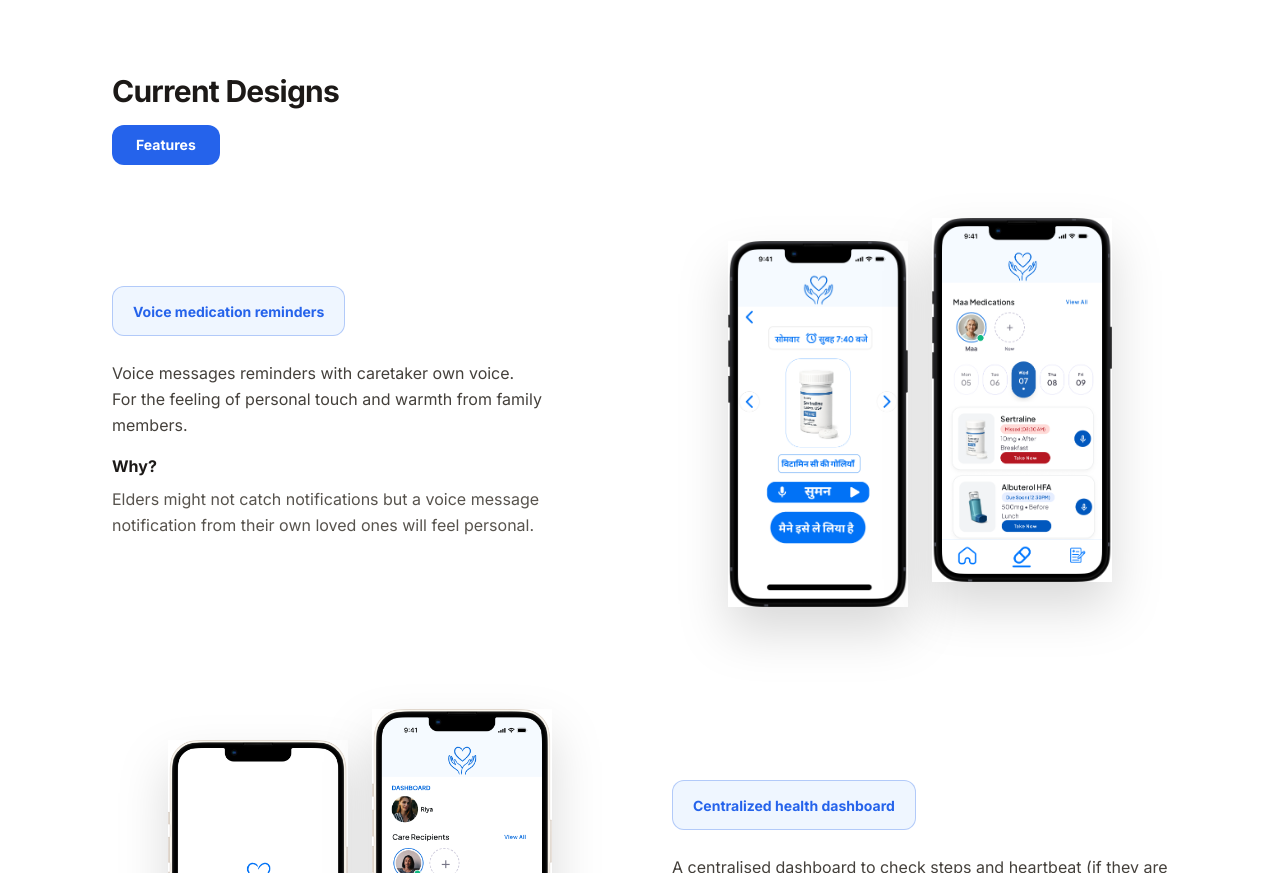
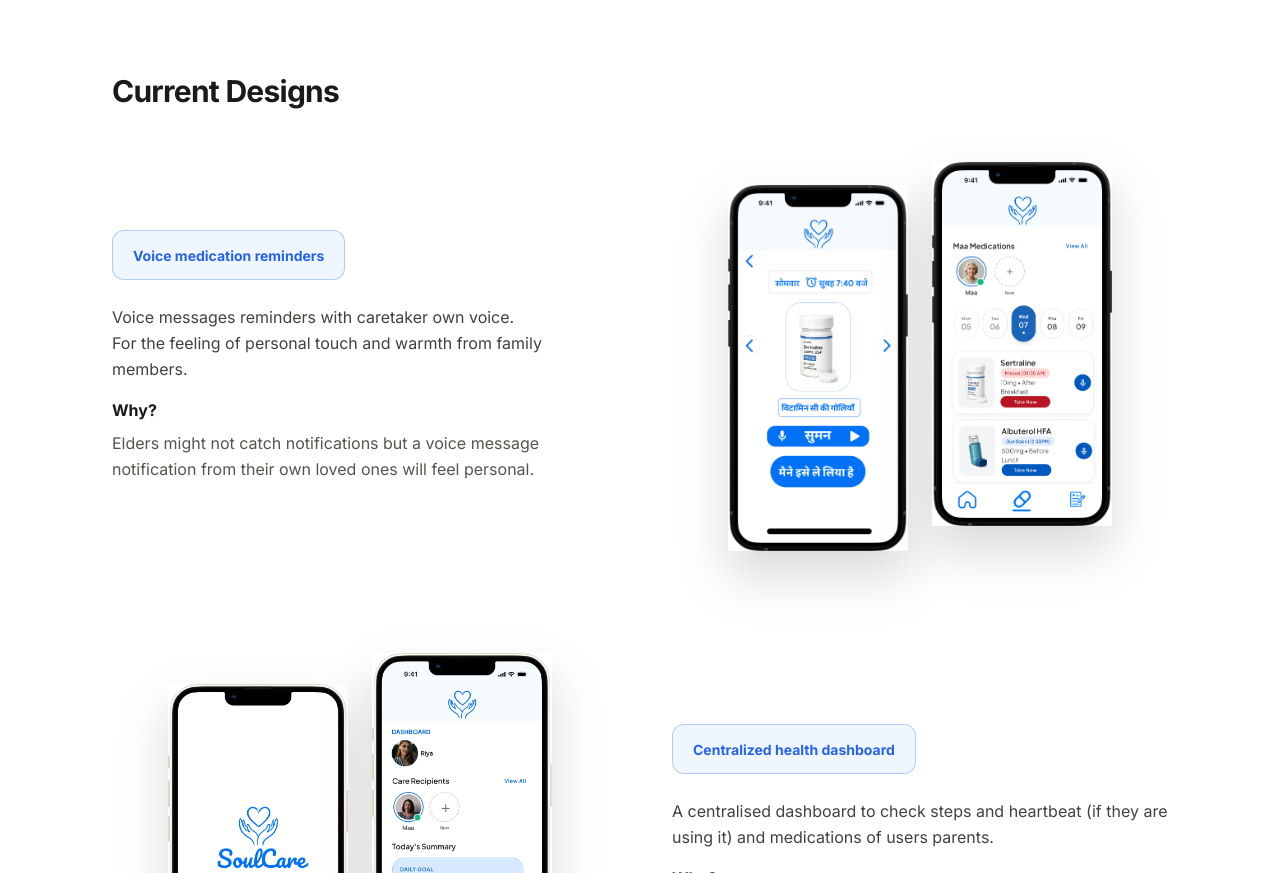
Before and after one commit to anshumanbharadwaj/portfolio, a Next.js app: page /work/soulcare in a window 1280 px wide. Shown: the part 6900-7773 px from the top of the page. Built offline with nearby package versions, Linux system fonts and the light colour scheme.

Commit message:
feat: remove features badge under current designs

```diff
--- a/src/app/work/soulcare/page.tsx
+++ b/src/app/work/soulcare/page.tsx
@@ -385,12 +385,9 @@
           {/* ── Current Designs / Features ────────────────── */}
           <Section className="mb-20">
             <div className="mb-10">
-              <h2 className="text-2xl sm:text-3xl font-bold text-stone-900 tracking-tight mb-4">
+              <h2 className="text-2xl sm:text-3xl font-bold text-stone-900 tracking-tight">
                 Current Designs
               </h2>
-              <div className="inline-block bg-[#2563EB] text-white text-sm font-bold px-6 py-2.5 rounded-xl">
-                Features
-              </div>
             </div>
 
             {/* Feature 1: Voice reminders */}
```
